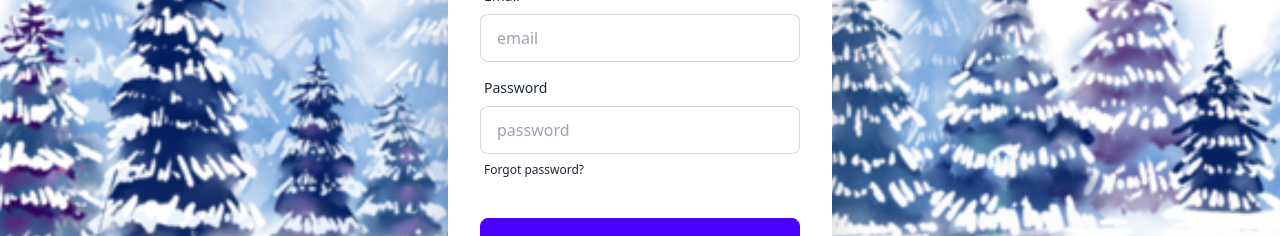
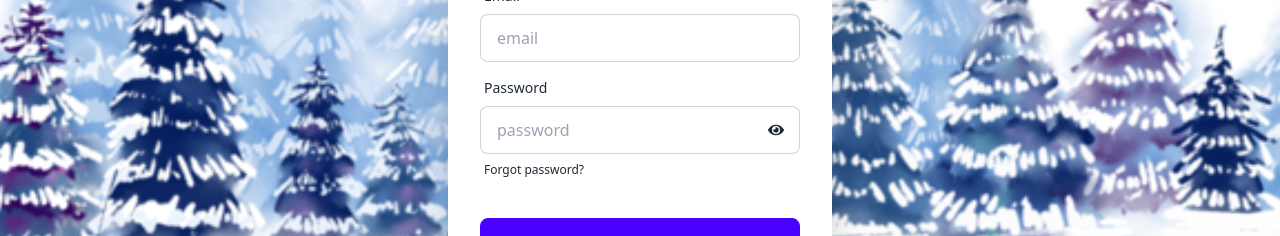
Before and after one commit to Motiur-Rahman-Dhrubo/Assignment-9, a React (Vite) app: page /login in a window 1280 px wide. Shown: the part 320-556 px from the top of the page. Built offline with nearby package versions, Linux system fonts and the light colour scheme; no server answers.

Commit message:
eye toggle done

```diff
--- a/src/components/Login/Login.jsx
+++ b/src/components/Login/Login.jsx
@@ -1,12 +1,18 @@
 import { useContext, useState } from "react";
 import { Link , useLocation, useNavigate } from "react-router-dom";
 import { AuthContext } from "../../provider/AuthProvider";
+import { FaEye } from "react-icons/fa";
+import { FaEyeSlash } from "react-icons/fa";
+import { toast, ToastContainer } from "react-toastify";
+import "react-toastify/dist/ReactToastify.css";
 
 const Login = () => {
 
     const { userLogin, setUser, handleGoogleSignUp } = useContext(AuthContext);
 
     const [error, setError] = useState({});
+
+    const [showPassword, setShowPassword] = useState(false);
 
     const location = useLocation();
 
@@ -44,6 +50,7 @@ const Login = () => {
 
     return (
         <div className="flex flex-col w-11/12 mx-auto min-h-screen justify-center items-center lg:mt-4 md:mt-3 mt-2">
+            <ToastContainer />
             <h2 className="text-2xl font-semibold text-center">Please Login Your Account</h2>
             <div className="card bg-base-100 w-full mt-3 max-w-sm shrink-0 shadow-2xl">
                 <form className="card-body" onSubmit={handleSubmit}>
@@ -53,11 +60,16 @@ const Login = () => {
                         </label>
                         <input type="email" name="email" placeholder="email" className="input input-bordered" required />
                     </div>
-                    <div className="form-control">
+                    <div className="form-control relative">
                         <label className="label">
                             <span className="label-text">Password</span>
                         </label>
-                        <input type="password" name="password" placeholder="password" className="input input-bordered" required />
+                        <input type={showPassword ? "text" : "password" } name="password" placeholder="password" className="input input-bordered" required />
+                        <button onClick={(e) => { e.preventDefault(); setShowPassword(!showPassword); }}
+                            className="absolute right-4 top-[52px]">
+                            {showPassword ? <FaEyeSlash /> : <FaEye />}
+                        </button>
+
                         {
                             error.login && (
                                 <label className="label">
--- a/src/components/SignUp/SignUp.jsx
+++ b/src/components/SignUp/SignUp.jsx
@@ -3,12 +3,16 @@ import { Link, useNavigate } from "react-router-dom";
 import { AuthContext } from "../../provider/AuthProvider";
 import { toast, ToastContainer } from "react-toastify";
 import "react-toastify/dist/ReactToastify.css";
+import { FaEye } from "react-icons/fa";
+import { FaEyeSlash } from "react-icons/fa";
 
 const SignUp = () => {
 
     const { createNewUser, setUser, updateUserProfile, handleGoogleSignUp } = useContext(AuthContext);
 
     const [error, setError] = useState({});
+
+    const [showPassword, setShowPassword] = useState(false);
 
     const navigate = useNavigate();
 
@@ -111,11 +115,15 @@ const SignUp = () => {
                     </div>
 
                     {/* password-input */}
-                    <div className="form-control">
+                    <div className="form-control relative">
                         <label className="label">
                             <span className="label-text">Password*</span>
                         </label>
-                        <input type="password" name="password" placeholder="password" className="input input-bordered" required />
+                        <input type={showPassword ? "text" : "password"} name="password" placeholder="password" className="input input-bordered" required />
+                        <button onClick={(e) => { e.preventDefault(); setShowPassword(!showPassword); }}
+                            className="absolute right-4 top-[52px]">
+                            {showPassword ? <FaEyeSlash /> : <FaEye />}
+                        </button>
 
                         {error.password && (
                             <label className="label">
```
